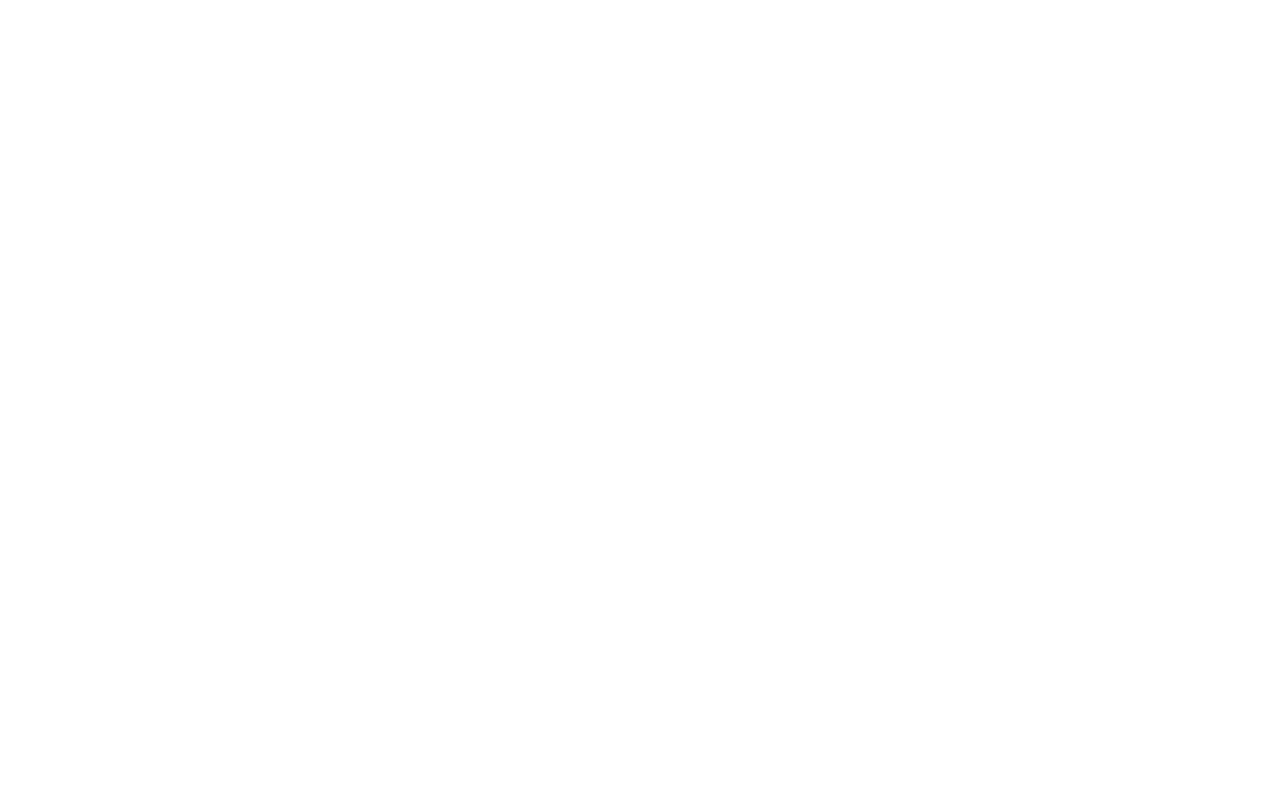
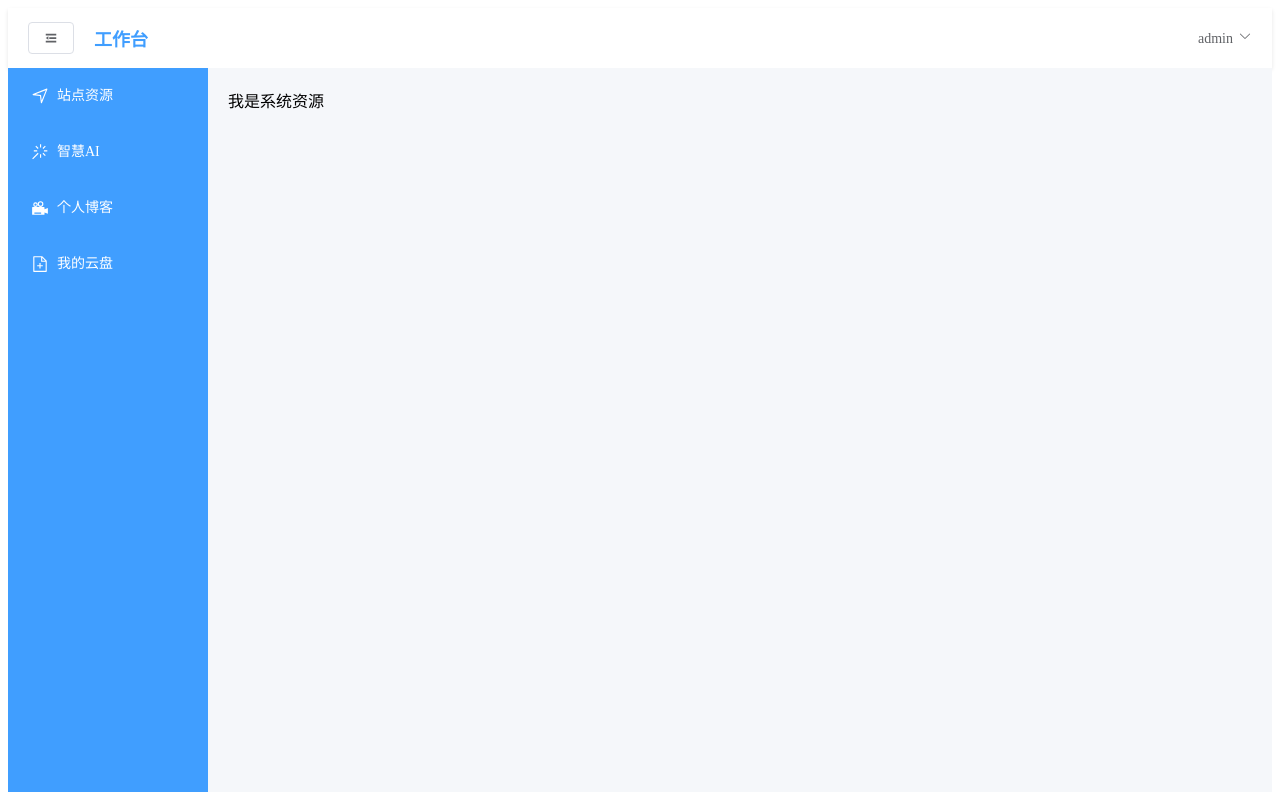
Before and after one commit to AzureLanX/VueForWorkStation, a Vue app: page /systemResource in a window 1280 px wide. Before the commit this address had no page. Built offline with nearby package versions, Linux system fonts and the light colour scheme.

Commit message:
主页基本布局完成

```diff
--- a/src/api/user.js
+++ b/src/api/user.js
@@ -53,14 +53,11 @@
 //     return request.post('/user/register',params)
 // }
 
+// 提供调用注册接口的函数
 export const userRegisterService = (registerData)=>{
     return request.post('/user/register',registerData)
 }
-
+// 提供调用登录接口的函数
 export const userLoginService = (loginData)=>{
     return request.post('/user/login',loginData)
 }
-
-export const userTestService = ()=>{
-    return request.get('/user/test')
-}
--- /dev/null
+++ b/src/components/home/Aside.vue
@@ -0,0 +1,49 @@
+<template>
+    <el-aside width="200px">
+      <el-menu
+        default-active="1"
+        class="el-menu-vertical"
+        background-color="#409EFF"
+        text-color="#fff"
+        active-text-color="#ffffff"
+        router
+      >
+        <el-menu-item index="/systemResource">
+          <el-icon><Position /></el-icon>
+          <span>站点资源</span>
+        </el-menu-item>
+        <el-menu-item index="/ai">
+          <el-icon><MagicStick /></el-icon>
+          <span>智慧AI</span>
+        </el-menu-item>
+        <el-menu-item index="/blog">
+          <el-icon><VideoCameraFilled /></el-icon>
+          <span>个人博客</span>
+        </el-menu-item>
+        <el-menu-item index="/driver">
+          <el-icon><DocumentAdd /></el-icon>
+          <span>我的云盘</span>
+        </el-menu-item>
+      </el-menu>
+    </el-aside>
+    <el-main>
+        <router-view></router-view>
+    </el-main>
+</template>
+
+<script setup>
+import { Position, MagicStick, VideoCameraFilled, DocumentAdd } from '@element-plus/icons-vue'
+</script>
+
+<style scoped>
+.el-aside {
+    background-color: #409EFF;
+}
+
+.el-menu-vertical {
+    border-right: none;
+}
+.el-main {
+    background-color: #f5f7fa;
+}
+</style>
--- /dev/null
+++ b/src/components/home/Navigator.vue
@@ -0,0 +1,55 @@
+<template>
+    <el-header>
+      <div class="header-left">
+        <el-button plain>
+          <el-icon><Fold /></el-icon>
+        </el-button>
+        <span class="title">工作台</span>
+      </div>
+      <div class="header-right">
+        <el-dropdown>
+          <span class="el-dropdown-link">
+            admin<el-icon class="el-icon--right"><ArrowDown /></el-icon>
+          </span>
+          <template #dropdown>
+            <el-dropdown-menu>
+              <el-dropdown-item>个人信息</el-dropdown-item>
+              <el-dropdown-item>退出登录</el-dropdown-item>
+            </el-dropdown-menu>
+          </template>
+        </el-dropdown>
+      </div>
+    </el-header>
+  </template>
+
+  <script setup>
+  import { Fold, ArrowDown } from '@element-plus/icons-vue'
+  </script>
+
+  <style scoped>
+  .el-header {
+    background-color: #ffffff;
+    display: flex;
+    justify-content: space-between;
+    align-items: center;
+    padding: 0 20px;
+    box-shadow: 0 2px 4px rgba(0, 0, 0, .1);
+  }
+
+  .header-left {
+    display: flex;
+    align-items: center;
+    gap: 20px;
+  }
+
+  .header-right {
+    cursor: pointer;
+    color: #409EFF;
+  }
+
+  .title {
+    font-size: 18px;
+    font-weight: bold;
+    color: #409EFF;
+  }
+  </style>
--- a/src/routers/router.js
+++ b/src/routers/router.js
@@ -4,6 +4,10 @@
 //导入组件
 import Home from "@/views/Home.vue";
 import LoginPage from "@/views/LoginPage.vue";
+import SystemResource from "@/views/home/SystemResource.vue";
+import Driver from "@/views/home/Driver.vue";
+import Blog from "@/views/home/Blog.vue";
+import AI from "@/views/home/AI.vue";
 
 
 const router = createRouter({
@@ -11,9 +15,17 @@
     routes:[
         {
             path:"/",
+            redirect:"/systemResource",
             components:{
                 default:Home
-            }
+            },
+            children:[
+                {path:"/driver",components:{default:Driver}},
+                {path:"/blog",components:{default:Blog}},
+                {path:"/ai",components:{default:AI}},
+                {path:"/systemResource",components:{default:SystemResource}}
+            ]
+
         },
         {
             path:"/login",
--- a/src/utils/request.js
+++ b/src/utils/request.js
@@ -94,8 +94,8 @@
             ElMessage.error('请先登录')
             router.push('/login')
         }else{
-            console.log('test1')
             ElMessage.error('服务异常')
+            router.push('/login')
         }
         return Promise.reject(error);
     }
--- a/src/views/Home.vue
+++ b/src/views/Home.vue
@@ -1,19 +1,26 @@
 <template>
-    我是首页
+  <el-container class="layout-container">
+    <Navigator />
+    <el-container class="main-container">
+        <Aside />
+    </el-container>
+  </el-container>
 </template>
 
 <script setup>
-import { onMounted } from 'vue'
-import { userTestService } from '@/api/user';
-onMounted(() => {
-    console.log('组件已挂载，可以在这里写你的函数');
-    // 这里可以写你要执行的函数
-    userTestService().then(res => {
-        console.log('测试接口返回:', res);
-    });
-});
+import Navigator from '@/components/home/Navigator.vue'
+import Aside from '@/components/home/Aside.vue'
 </script>
 
 <style scoped>
+.layout-container {
+  height: 98vh;
+  display: flex;
+  flex-direction: column;
+}
 
+.main-container {
+  flex: 1;
+  overflow: hidden;
+}
 </style>
--- /dev/null
+++ b/src/views/home/AI.vue
@@ -0,0 +1,11 @@
+<template>
+    我是AI
+</template>
+
+<script setup>
+
+</script>
+
+<style>
+
+</style>
--- /dev/null
+++ b/src/views/home/Blog.vue
@@ -0,0 +1,11 @@
+<template>
+    我是博客
+</template>
+
+<script setup>
+
+</script>
+
+<style>
+
+</style>
--- /dev/null
+++ b/src/views/home/Driver.vue
@@ -0,0 +1,11 @@
+<template>
+    我是云盘
+</template>
+
+<script setup>
+
+</script>
+
+<style>
+
+</style>
--- /dev/null
+++ b/src/views/home/SystemResource.vue
@@ -0,0 +1,11 @@
+<template>
+    我是系统资源
+</template>
+
+<script setup>
+
+</script>
+
+<style>
+
+</style>
```
